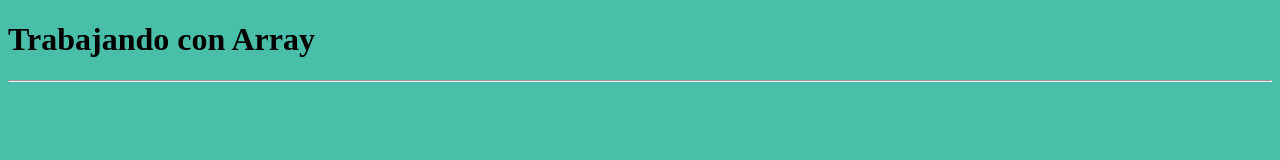
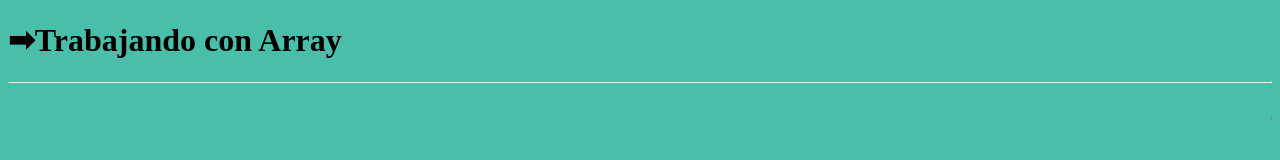
Before and after one commit to FRANS-RAYNER/AA5, a plain HTML site: page opcion2.html in a window 1280 px wide. Shown: the top 160 px of the page. Drawn offline with Linux system fonts and the light colour scheme.

Commit message:
version2.3

```diff
--- a/opcion2.html
+++ b/opcion2.html
@@ -90,7 +90,7 @@
 	</style>
 </head>
 <body bgcolor = "#49BFAA">
-	<h1>Trabajando con Array</h1>
+	<h1>➡Trabajando con Array</h1>
 <hr>
 <h2><i style="color:hsl(0, 98%, 50%);"><marquee> Cronómetro-Rayner 🧐</marquee></i></h2>
 <center>
```
Also changed, not shown: js/opcion2.js (+4 -4 lines).
